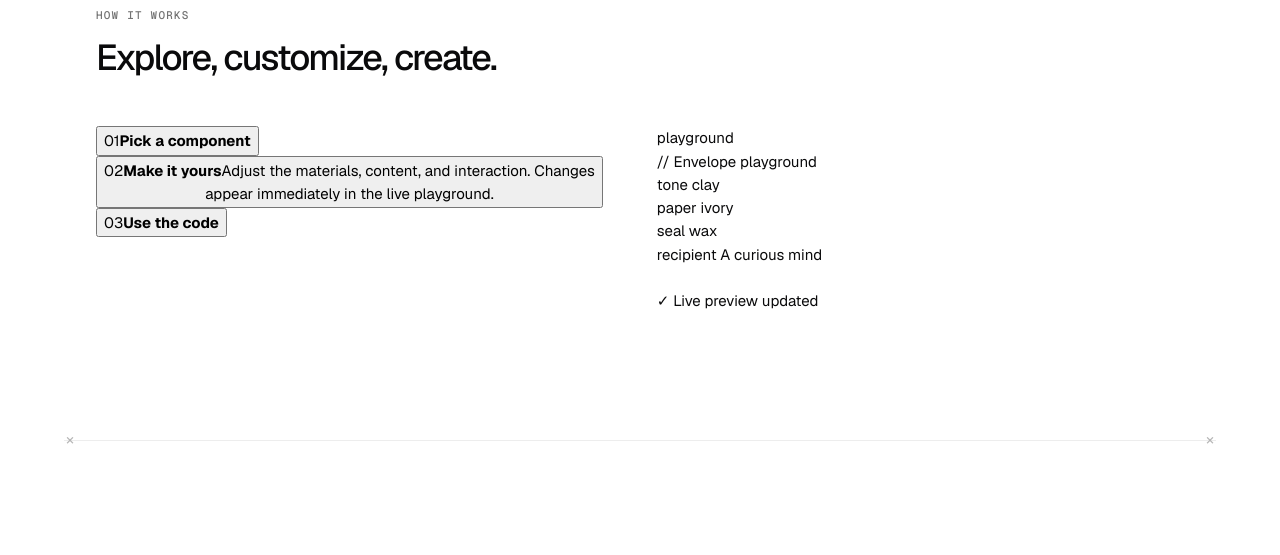
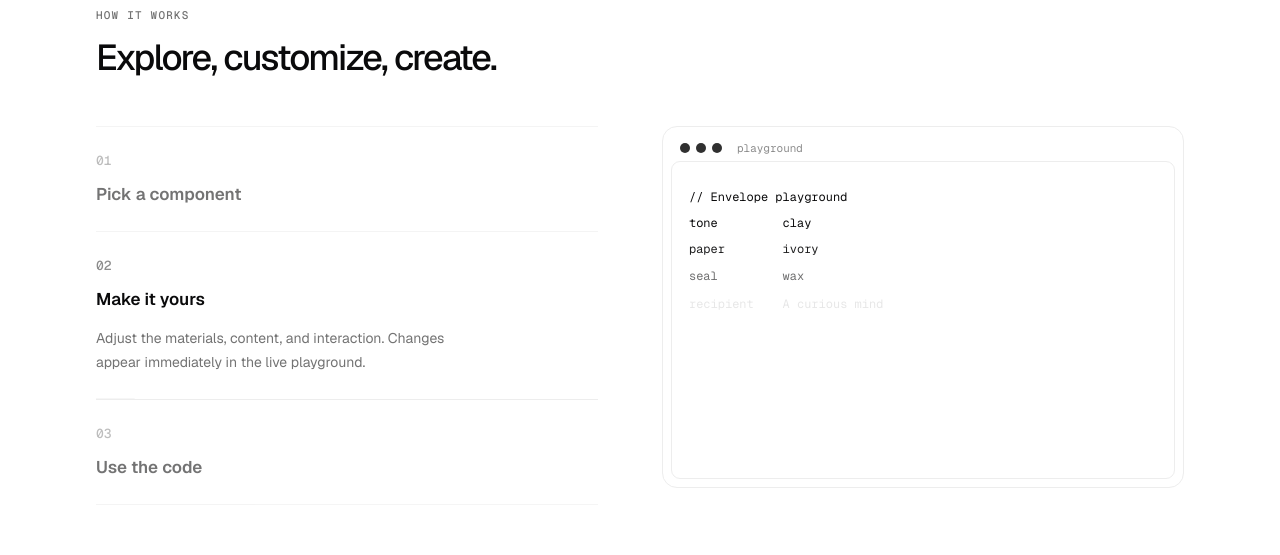
Before and after one commit to victorkay97/tactile-objects, a Next.js app in the folder apps/web/: page / in a window 1280 px wide. Shown: the part 3020-3575 px from the top of the page. Built offline with nearby package versions, Linux system fonts and the light colour scheme.

Commit message:
Style interactive How it works animation to match reference's split terminal layout

```diff
--- a/apps/web/app/reference-system.css
+++ b/apps/web/app/reference-system.css
@@ -238,3 +238,32 @@ body:has(.workspace-chrome) .docs-page .docs-design-grid>div{background:var(--th
  .ref-footer__grid{grid-template-columns:1fr 1fr;}
 }
 @media(prefers-reduced-motion:reduce){.tactile-card.object-showcase{transition:none!important;}}
+
+
+/* The reference's three-step instructional interaction: one active line and
+   a synchronised code surface. Native buttons remain keyboard accessible. */
+.how-demo{align-items:start;gap:64px;}
+.how-demo__steps{display:grid;gap:0;min-width:0;}
+.how-demo__step{display:flex;flex-direction:column;align-items:flex-start;text-align:left;position:relative;overflow:hidden;padding:24px 0 25px;
+ background:transparent;border:0;border-bottom:1px solid var(--site-line);
+ width:100%;color:var(--site-ink);cursor:pointer;opacity:.57;}
+.how-demo__step:first-child{border-top:1px solid var(--site-line);}
+.how-demo__step.is-active{opacity:1;}
+.how-demo__number{font:500 13px/20px var(--font-geist-mono,Consolas),monospace;color:var(--site-muted);margin-bottom:12px;}
+.how-demo__step strong{font:550 17px/23px var(--font-geist,Arial),Arial,sans-serif;}
+.how-demo__description{font:400 14px/24px var(--font-geist,Arial),Arial,sans-serif;max-width:380px;color:var(--site-soft-ink);margin-top:15px;}
+.how-demo__progress{position:absolute;bottom:0;left:0;height:1px;width:100%;background:#f6f6f6;transform-origin:left;animation:how-progress 6.5s linear both;}
+.how-demo__terminal{min-width:0;padding:8px;border:1px solid var(--site-line);border-radius:15px;background:var(--theme-surface);}
+.how-demo__chrome{display:flex;align-items:center;gap:15px;height:26px;padding:0 9px;color:var(--site-muted);font:400 11px/17px var(--font-geist-mono,Consolas),monospace;}
+.how-demo__lights{display:flex;gap:6px;}
+.how-demo__lights i{width:10px;height:10px;border-radius:50%;background:#303030;}
+.how-demo__surface{min-height:318px;padding:22px 17px;background:var(--site-canvas);border:1px solid var(--site-line);border-radius:9px;white-space:pre;overflow:auto;
+ font:400 12px/26px var(--font-geist-mono,Consolas),monospace;color:var(--site-ink);}
+.how-demo__line{opacity:0;animation:how-reveal .34s ease-out forwards;}
+.how-demo__line.is-blank{min-height:18px;}
+.how-demo__cursor{display:inline-block;width:7px;height:13px;background:var(--site-soft-ink);animation:how-cursor 1s steps(1,end) infinite;}
+@keyframes how-progress{from{transform:scaleX(0);}to{transform:scaleX(1);}}
+@keyframes how-reveal{from{opacity:0;transform:translateY(3px);}to{opacity:1;transform:translateY(0);}}
+@keyframes how-cursor{50%{opacity:0;}}
+@media(max-width:760px){.how-demo{gap:30px;}.how-demo__terminal{max-width:100%;}.how-demo__step{padding:19px 0;}}
+@media(prefers-reduced-motion:reduce){.how-demo__line{opacity:1;animation:none;}.how-demo__progress,.how-demo__cursor{animation:none;}}
```
